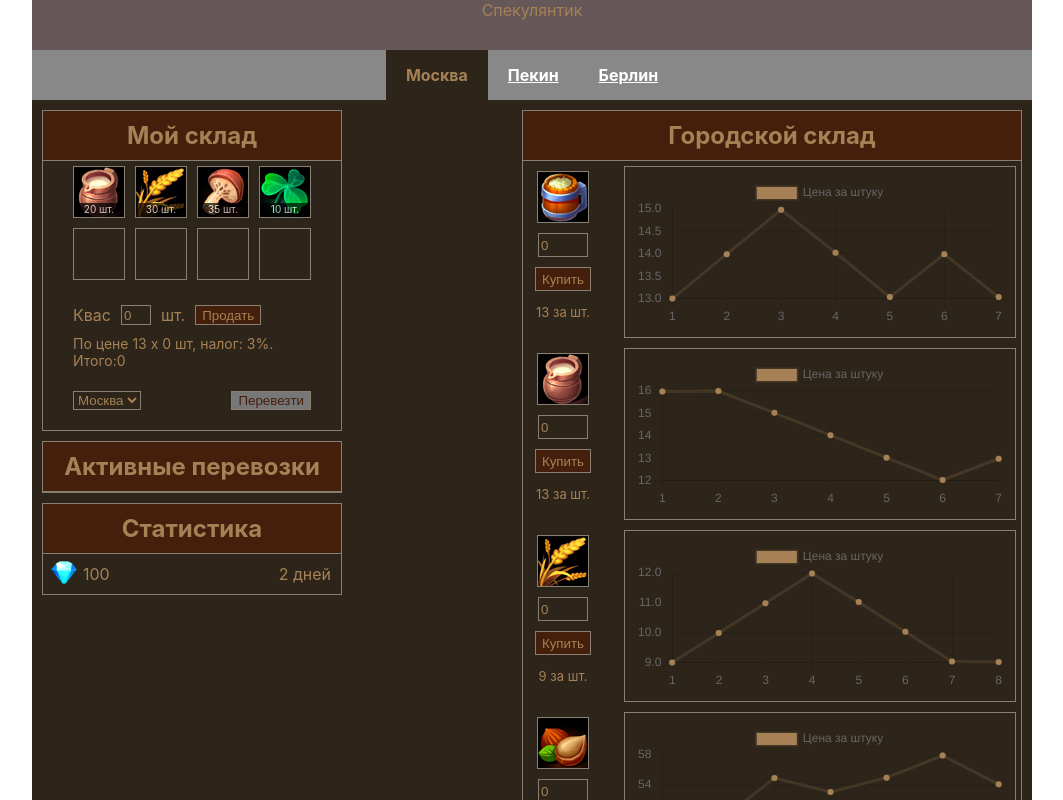
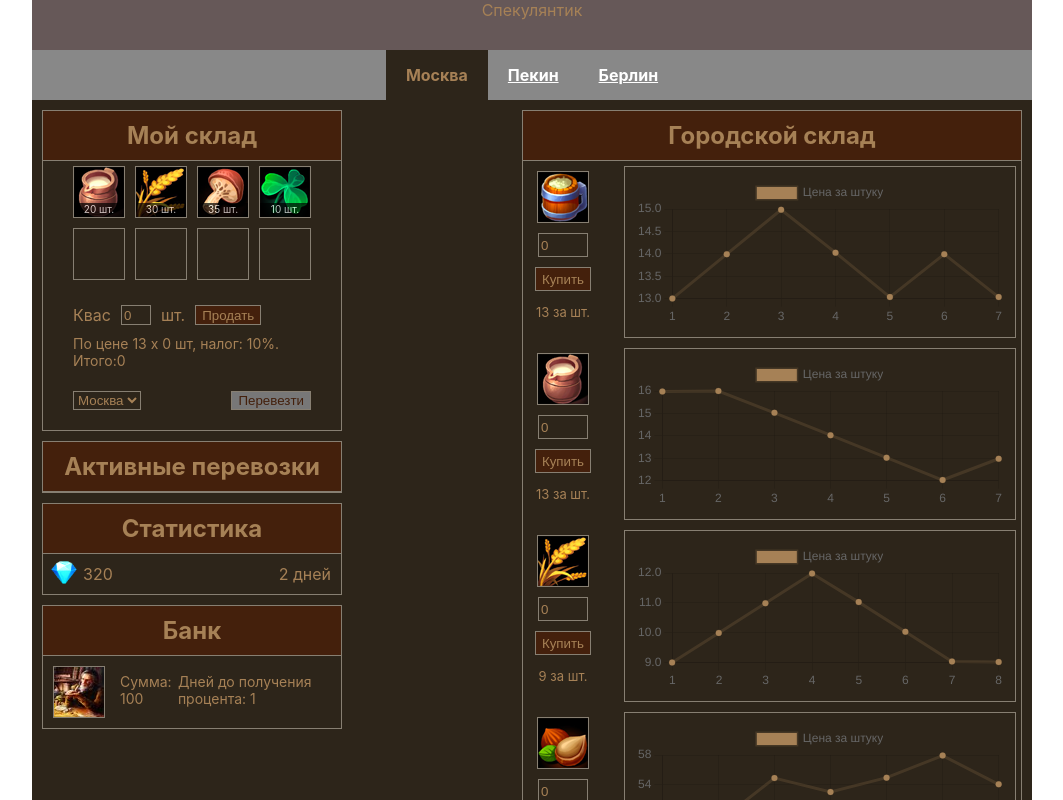
Before and after one commit to ArtLevel/Speculator, a React (Create React App) app: page / in a window 1280 px wide. Shown: the top 800 px of the page, without its empty margins (108-1171 px from the left). Built offline with nearby package versions, Linux system fonts and the light colour scheme.

Commit message:
Added Bank deposits

```diff
--- a/src/Components/App/App.tsx
+++ b/src/Components/App/App.tsx
@@ -9,6 +9,13 @@ import Stats from "../Stats/Stats";
 import storage from "../Storage/Storage";
 import { log } from "node:util";
 import cityStorage from "../CityStorage/CityStorage";
+import Bank from "../Bank/Bank";
+import {
+  defaultCityStoragesData,
+  defaultDepositsData,
+  defaultStoragesData,
+  goods,
+} from "../../config";
 
 type StoragesT = { cityId: number; storage: StorageT }[];
 export type StorageT = { id: number; qty: number }[];
@@ -46,205 +53,26 @@ export type TransportationOrderT = {
   qty: number;
   days: number;
 };
+export type DepositsT = DepositT[];
+type DepositT = {
+  id: number;
+  amount: number;
+  days: number;
+};
 
 function App() {
   const [currentCity, setCurrentCity] = useState(1);
 
   const [selectedGood, setSelectedGood] = useState(1);
-  const [storages, setStorages] = useState<StoragesT>([
-    {
-      cityId: 1,
-      storage: [
-        {
-          id: 2,
-          qty: 20,
-        },
-        {
-          id: 3,
-          qty: 30,
-        },
-        {
-          id: 4,
-          qty: 35,
-        },
-        {
-          id: 5,
-          qty: 10,
-        },
-      ],
-    },
-    {
-      cityId: 2,
-      storage: [],
-    },
-    {
-      cityId: 3,
-      storage: [],
-    },
-  ]);
+  const [storages, setStorages] = useState<StoragesT>(defaultStoragesData);
   const [money, setMoney] = useState(100);
   const [days, setDays] = useState(1);
-  const [cityStorages, setCityStorages] = useState<CityStoragesT>([
-    {
-      cityId: 1,
-      storage: [
-        {
-          id: 1,
-          priceStats: [12, 13, 14, 15, 14, 13, 14],
-          maxStep: 1,
-          minPrice: 10,
-          maxPrice: 18,
-        },
-
-        {
-          id: 2,
-          priceStats: [15, 16, 16, 15, 14, 13, 12],
-          maxStep: 1,
-          minPrice: 12,
-          maxPrice: 20,
-        },
-        {
-          id: 3,
-          priceStats: [8, 9, 10, 11, 12, 11, 10, 9],
-          maxStep: 1,
-          minPrice: 8,
-          maxPrice: 15,
-        },
-        {
-          id: 8,
-          priceStats: [40, 47, 49, 55, 53, 55, 58],
-          maxStep: 7,
-          minPrice: 40,
-          maxPrice: 120,
-        },
-        {
-          id: 4,
-          priceStats: [15, 17, 15, 16, 18, 20, 21],
-          maxStep: 2,
-          minPrice: 15,
-          maxPrice: 22,
-        },
-      ],
-    },
-    {
-      cityId: 2,
-      storage: [
-        {
-          id: 5,
-          priceStats: [20, 22, 25, 29, 33, 30, 29],
-          maxStep: 4,
-          minPrice: 20,
-          maxPrice: 40,
-        },
-        {
-          id: 3,
-          priceStats: [8, 9, 10, 11, 12, 11, 10, 9],
-          maxStep: 2,
-          minPrice: 6,
-          maxPrice: 20,
-        },
-        {
-          id: 11,
-          priceStats: [45, 50, 48, 51, 53, 55, 60],
-          maxStep: 5,
-          minPrice: 45,
-          maxPrice: 60,
-        },
-        {
-          id: 1,
-          priceStats: [15, 16, 17, 18, 19, 20, 21],
-          maxStep: 2,
-          minPrice: 15,
-          maxPrice: 25,
-        },
-        {
-          id: 7,
-          priceStats: [25, 26, 27, 28, 30, 33, 39],
-          maxStep: 6,
-          minPrice: 25,
-          maxPrice: 55,
-        },
-        {
-          id: 4,
-          priceStats: [15, 17, 15, 16, 18, 20, 21],
-          maxStep: 4,
-          minPrice: 15,
-          maxPrice: 25,
-        },
-      ],
-    },
-    {
-      cityId: 3,
-      storage: [
-        {
-          id: 7,
-          priceStats: [30, 31, 30, 32, 33, 34, 33],
-          maxStep: 5,
-          minPrice: 30,
-          maxPrice: 50,
-        },
-        {
-          id: 8,
-          priceStats: [60, 65, 66, 67, 62, 61, 60],
-          maxStep: 10,
-          minPrice: 60,
-          maxPrice: 100,
-        },
-        {
-          id: 3,
-          priceStats: [15, 17, 19, 21, 19, 22, 25],
-          maxStep: 3,
-          minPrice: 15,
-          maxPrice: 30,
-        },
-
-        {
-          id: 5,
-          priceStats: [15, 20, 27, 33, 36, 40, 41],
-          maxStep: 9,
-          minPrice: 15,
-          maxPrice: 70,
-        },
-      ],
-    },
-  ]);
+  const [cityStorages, setCityStorages] = useState<CityStoragesT>(
+    defaultCityStoragesData,
+  );
   const [transportOrders, setTransportOrders] = useState<TransportOrdersT>([]);
   const [orderId, setOrderId] = useState(1);
-
-  const goods: GoodsT = [
-    {
-      id: 1,
-      title: "Квас",
-    },
-    {
-      id: 2,
-      title: "Молоко",
-    },
-    {
-      id: 3,
-      title: "Пшеница",
-    },
-    {
-      id: 4,
-      title: "Грибы",
-    },
-    {
-      id: 5,
-      title: "Клевер",
-    },
-    {
-      id: 11,
-      title: "Серп",
-    },
-    {
-      id: 7,
-      title: "Виноград",
-    },
-    {
-      id: 8,
-      title: "Орехи",
-    },
-  ];
+  const [deposits, setDeposits] = useState<DepositsT>(defaultDepositsData);
 
   function getStorageByCity(): StorageT {
     const store = storages.find((storage) => storage.cityId === currentCity);
@@ -309,11 +137,34 @@ function App() {
     });
   }
 
+  function updateDeposits() {
+    setDeposits((prevState) => {
+      const newDeposits = [...prevState];
+
+      newDeposits.forEach((deposit, index) => {
+        if (deposit.days >= 1) {
+          deposit.days -= 1;
+        }
+
+        if (deposit.days === 0) {
+          newDeposits.splice(index, 1);
+
+          setMoney((oldMoney) => {
+            return oldMoney + deposit.amount * 1.1;
+          });
+        }
+      });
+
+      return newDeposits;
+    });
+  }
+
   function liveProcess() {
     setInterval(() => {
       updateCityStorages();
       setDays((prevState) => prevState + 1);
       updateTransportOrders();
+      updateDeposits();
     }, 5000);
   }
 
@@ -563,6 +414,9 @@ function App() {
           <div className="stats">
             <Stats days={days} money={money} />
           </div>
+          <div>
+            <Bank deposits={deposits} />
+          </div>
         </div>
         <div className="column">
           <div className="city-storage">
--- /dev/null
+++ b/src/Components/Bank/Bank.scss
@@ -0,0 +1,44 @@
+.diposits {
+    .good-item-wrapper {
+      display: flex;
+      justify-content: space-between;
+
+      .good-item-description {
+        width: 70px;
+        margin: 5px;
+
+        display: flex;
+        justify-content: center;
+        flex-wrap: wrap;
+      }
+
+      .good-item {
+        width: 50px;
+        height: 50px;
+        border: 1px solid #877f72;
+        margin: 5px;
+        vertical-align: top;
+
+        background-image: url("../../bank-manager.jpg");
+        cursor: pointer;
+
+      }
+
+      .good-item-deposit-info {
+        display: flex;
+        padding: 5px;
+        width: 100%;
+        text-align: left;
+        justify-content: space-between;
+        align-items: center;
+
+        .header,
+        .days {
+          font-size: 14px;
+          padding-bottom: 5px;
+        }
+      }
+
+    }
+
+}
--- /dev/null
+++ b/src/Components/Bank/Bank.tsx
@@ -0,0 +1,41 @@
+import React from "react";
+
+import "./Bank.scss";
+import { DepositsT } from "../App/App";
+
+type BankType = {
+  deposits: DepositsT;
+};
+
+function Bank({ deposits }: BankType) {
+  return (
+    <div className="diposits">
+      <h2 className="title">Банк</h2>
+
+      <div className="panel">
+        {deposits.map((deposit) => {
+          return (
+            <div className="good-item-wrapper" key={Math.random()}>
+              <div className="good-item-description">
+                <div className={"good-item " + "item-deposit"}></div>
+              </div>
+
+              <div className="good-item-deposit-info">
+                <div>
+                  <div className="header">Сумма: {deposit.amount}</div>
+                </div>
+                <div>
+                  <div className="days">
+                    Дней до получения процента: {deposit.days}
+                  </div>
+                </div>
+              </div>
+            </div>
+          );
+        })}
+      </div>
+    </div>
+  );
+}
+
+export default Bank;
--- a/src/Components/Storage/Storage.tsx
+++ b/src/Components/Storage/Storage.tsx
@@ -33,7 +33,7 @@ function Storage({
   }
 
   function getTotalPrice() {
-    return parseInt(String(selectedGoodPrice * qty * 0.97), 10);
+    return parseInt(String(selectedGoodPrice * qty * 0.9), 10);
   }
 
   return (
@@ -103,7 +103,7 @@ function Storage({
               </div>
               {selectedGoodPrice ? (
                 <div className="sell-panel-info">
-                  По цене {selectedGoodPrice} x {qty} шт, налог: 3%. <br />{" "}
+                  По цене {selectedGoodPrice} x {qty} шт, налог: 10%. <br />{" "}
                   Итого:
                   {getTotalPrice()}
                 </div>
--- /dev/null
+++ b/src/config.ts
@@ -0,0 +1,210 @@
+import { GoodsT } from "./Components/App/App";
+
+export const defaultStoragesData = [
+  {
+    cityId: 1,
+    storage: [
+      {
+        id: 2,
+        qty: 20,
+      },
+      {
+        id: 3,
+        qty: 30,
+      },
+      {
+        id: 4,
+        qty: 35,
+      },
+      {
+        id: 5,
+        qty: 10,
+      },
+    ],
+  },
+  {
+    cityId: 2,
+    storage: [],
+  },
+  {
+    cityId: 3,
+    storage: [],
+  },
+];
+export const defaultCityStoragesData = [
+  {
+    cityId: 1,
+    storage: [
+      {
+        id: 1,
+        priceStats: [12, 13, 14, 15, 14, 13, 14],
+        maxStep: 1,
+        minPrice: 10,
+        maxPrice: 18,
+      },
+
+      {
+        id: 2,
+        priceStats: [15, 16, 16, 15, 14, 13, 12],
+        maxStep: 1,
+        minPrice: 12,
+        maxPrice: 20,
+      },
+      {
+        id: 3,
+        priceStats: [8, 9, 10, 11, 12, 11, 10, 9],
+        maxStep: 1,
+        minPrice: 8,
+        maxPrice: 15,
+      },
+      {
+        id: 8,
+        priceStats: [40, 47, 49, 55, 53, 55, 58],
+        maxStep: 7,
+        minPrice: 40,
+        maxPrice: 120,
+      },
+      {
+        id: 4,
+        priceStats: [15, 17, 15, 16, 18, 20, 21],
+        maxStep: 2,
+        minPrice: 15,
+        maxPrice: 22,
+      },
+    ],
+  },
+  {
+    cityId: 2,
+    storage: [
+      {
+        id: 5,
+        priceStats: [20, 22, 25, 29, 33, 30, 29],
+        maxStep: 4,
+        minPrice: 20,
+        maxPrice: 40,
+      },
+      {
+        id: 3,
+        priceStats: [8, 9, 10, 11, 12, 11, 10, 9],
+        maxStep: 2,
+        minPrice: 6,
+        maxPrice: 20,
+      },
+      {
+        id: 11,
+        priceStats: [45, 50, 48, 51, 53, 55, 60],
+        maxStep: 5,
+        minPrice: 45,
+        maxPrice: 60,
+      },
+      {
+        id: 1,
+        priceStats: [15, 16, 17, 18, 19, 20, 21],
+        maxStep: 2,
+        minPrice: 15,
+        maxPrice: 25,
+      },
+      {
+        id: 7,
+        priceStats: [25, 26, 27, 28, 30, 33, 39],
+        maxStep: 6,
+        minPrice: 25,
+        maxPrice: 55,
+      },
+      {
+        id: 4,
+        priceStats: [15, 17, 15, 16, 18, 20, 21],
+        maxStep: 4,
+        minPrice: 15,
+        maxPrice: 25,
+      },
+    ],
+  },
+  {
+    cityId: 3,
+    storage: [
+      {
+        id: 7,
+        priceStats: [30, 31, 30, 32, 33, 34, 33],
+        maxStep: 5,
+        minPrice: 30,
+        maxPrice: 50,
+      },
+      {
+        id: 8,
+        priceStats: [60, 65, 66, 67, 62, 61, 60],
+        maxStep: 10,
+        minPrice: 60,
+        maxPrice: 100,
+      },
+      {
+        id: 3,
+        priceStats: [15, 17, 19, 21, 19, 22, 25],
+        maxStep: 3,
+        minPrice: 15,
+        maxPrice: 30,
+      },
+
+      {
+        id: 5,
+        priceStats: [15, 20, 27, 33, 36, 40, 41],
+        maxStep: 9,
+        minPrice: 15,
+        maxPrice: 70,
+      },
+      {
+        id: 2,
+        priceStats: [15, 16, 16, 15, 14, 13, 12],
+        maxStep: 3,
+        minPrice: 10,
+        maxPrice: 25,
+      },
+    ],
+  },
+];
+export const defaultDepositsData = [
+  {
+    id: 1,
+    amount: 100,
+    days: 2,
+  },
+  {
+    id: 2,
+    amount: 200,
+    days: 1,
+  },
+];
+export const goods: GoodsT = [
+  {
+    id: 1,
+    title: "Квас",
+  },
+  {
+    id: 2,
+    title: "Молоко",
+  },
+  {
+    id: 3,
+    title: "Пшеница",
+  },
+  {
+    id: 4,
+    title: "Грибы",
+  },
+  {
+    id: 5,
+    title: "Клевер",
+  },
+  {
+    id: 11,
+    title: "Серп",
+  },
+  {
+    id: 7,
+    title: "Виноград",
+  },
+  {
+    id: 8,
+    title: "Орехи",
+  },
+];
```
Also changed, not shown: src/bank-manager.jpg (added).
